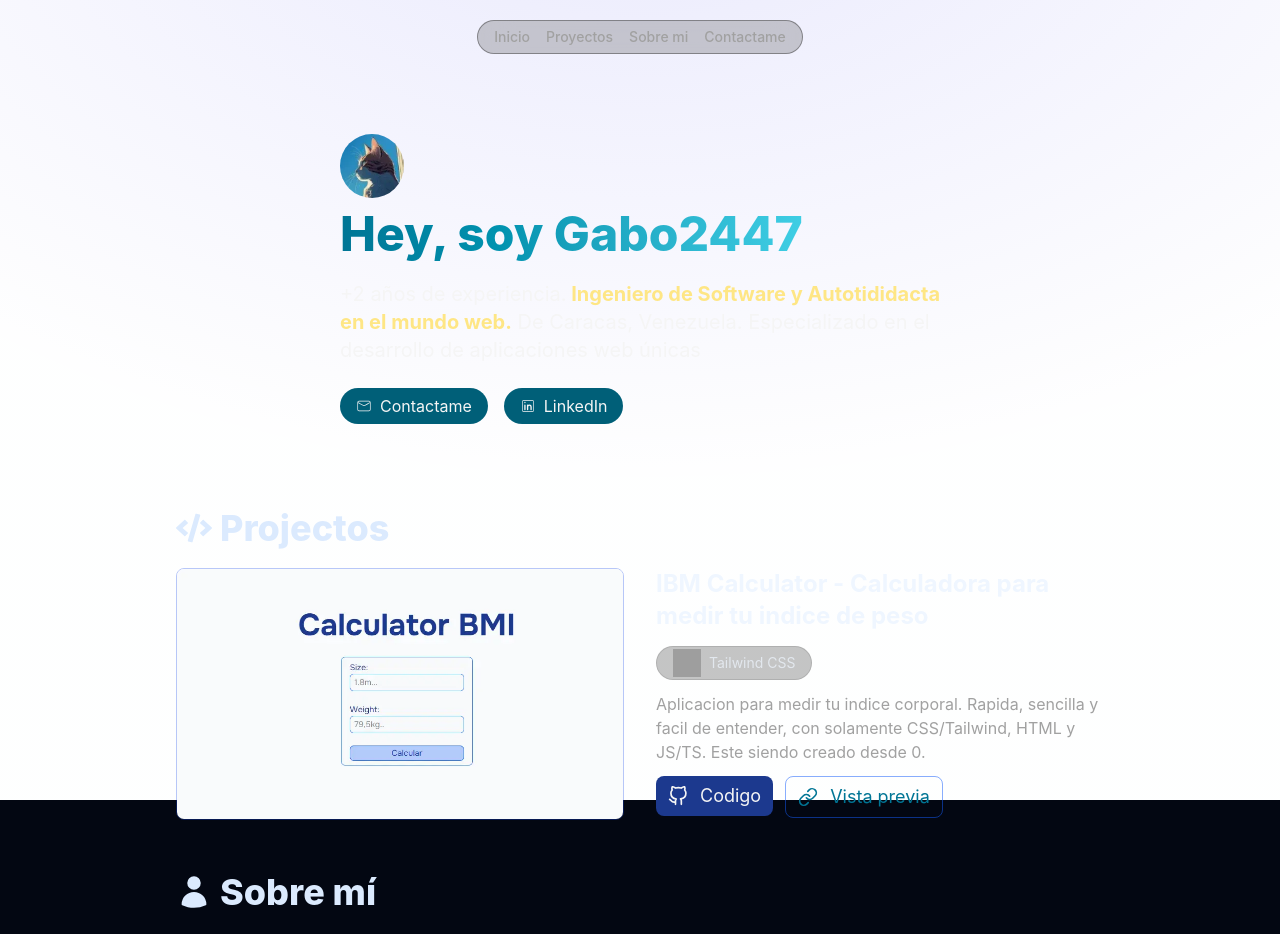
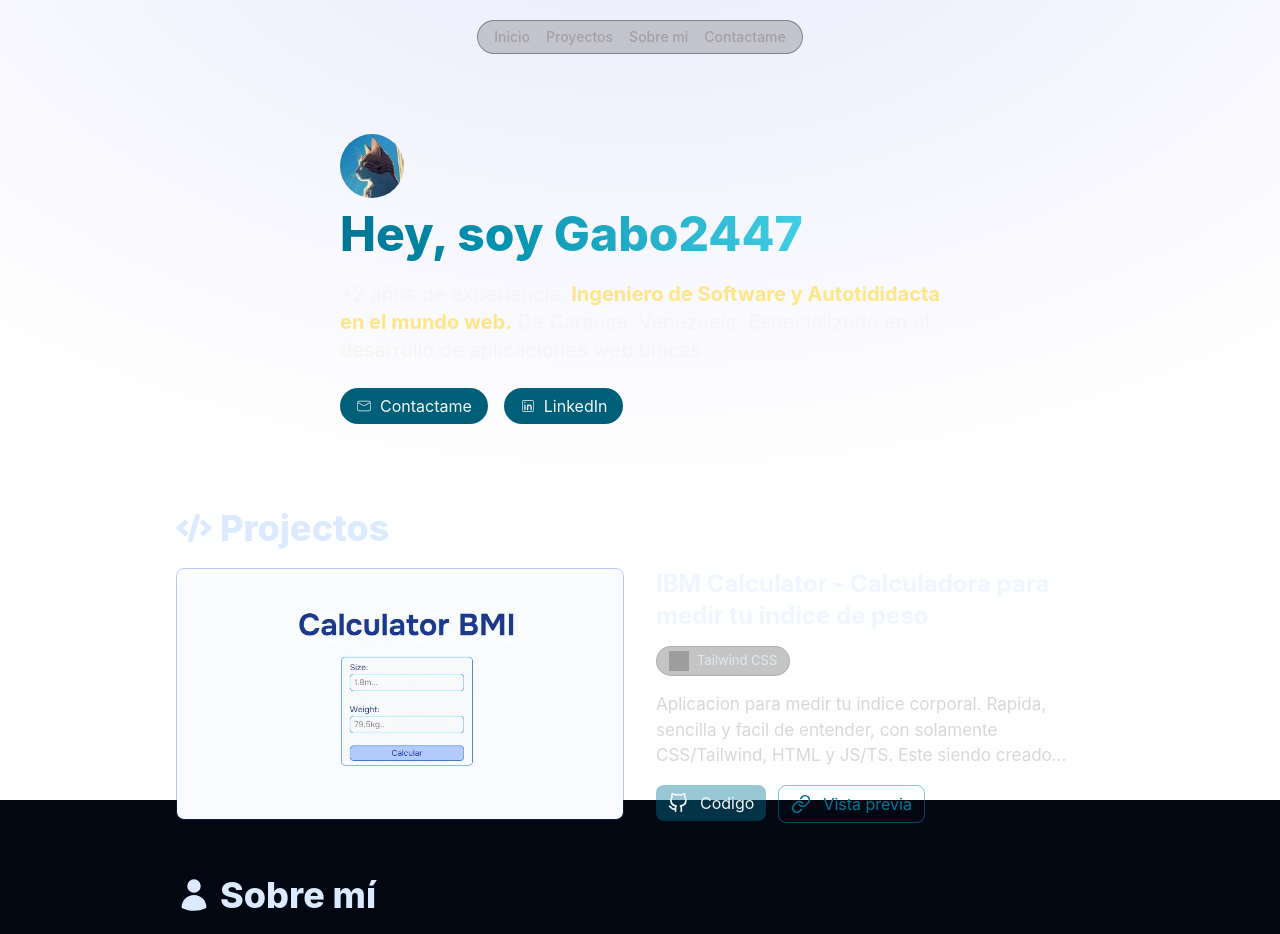
Before and after one commit to Gabo2447/portfolio-v2, a React (Vite) app: page / in a window 1280 px wide. Shown: the top 934 px of the page. Built offline with nearby package versions, Linux system fonts and the light colour scheme; grey boxes are pictures that could not be loaded.

Commit message:
fix(projects): Adjust framework list item styles and text sizes for consistency

```diff
--- a/src/components/projects.tsx
+++ b/src/components/projects.tsx
@@ -33,19 +33,19 @@ const Projects: React.FC = () => {
                 {data.frameworks.map((frameworkObj) => (
                   <li
                     key={frameworkObj.name}
-                    className="flex gap-x-2 text-blue-50/70 text-sm place-items-center bg-neutral-700/30 px-4 py-0.5 rounded-full border border-neutral-500/25"
+                    className="flex gap-x-2 text-blue-50/70 text-[13px] place-items-center bg-neutral-700/30 px-3 py-1 rounded-full border border-neutral-500/25"
                   >
                     <img
                       src={frameworkObj.icon}
                       alt={frameworkObj.name}
                       loading="lazy"
-                      className="size-7"
+                      className="size-5"
                     />
                     {frameworkObj.name}
                   </li>
                 ))}
               </ul>
-              <p className="line-clamp-3 my-3 text-neutral-400">
+              <p className="line-clamp-3 my-4 text-neutral-300 opacity-90 text-[17px]">
                 {data.description}
               </p>
               <ul className="flex gap-x-3">
@@ -53,7 +53,7 @@ const Projects: React.FC = () => {
                   <li>
                     <a
                       href={data.github}
-                      className="px-3 py-1.5 bg-blue-900 rounded-lg flex place-items-center w-fit gap-x-3 text-neutral-100 text-lg hover:scale-105 active:scale-90 transition-transform duration-75"
+                      className="px-3 py-1.5 bg-cyan-700/40 rounded-lg flex place-items-center w-fit gap-x-3 text-neutral-100 hover:scale-105 active:scale-90 transition-transform duration-75"
                       target="_blank"
                       rel="nooreferrer noopener"
                     >
@@ -67,7 +67,7 @@ const Projects: React.FC = () => {
                       target="_blank"
                       rel="nooreferrer noopener"
                       href={data.preview}
-                      className="px-3 py-1.5 flex place-items-center w-fit gap-x-3 text-lg border border-blue-600/50 text-cyan-700 rounded-lg"
+                      className="px-3 py-1.5 flex place-items-center w-fit gap-x-3 border border-cyan-600/50 text-cyan-700 rounded-lg"
                     >
                       <FiLink className="size-5" /> Vista previa
                     </a>
```
